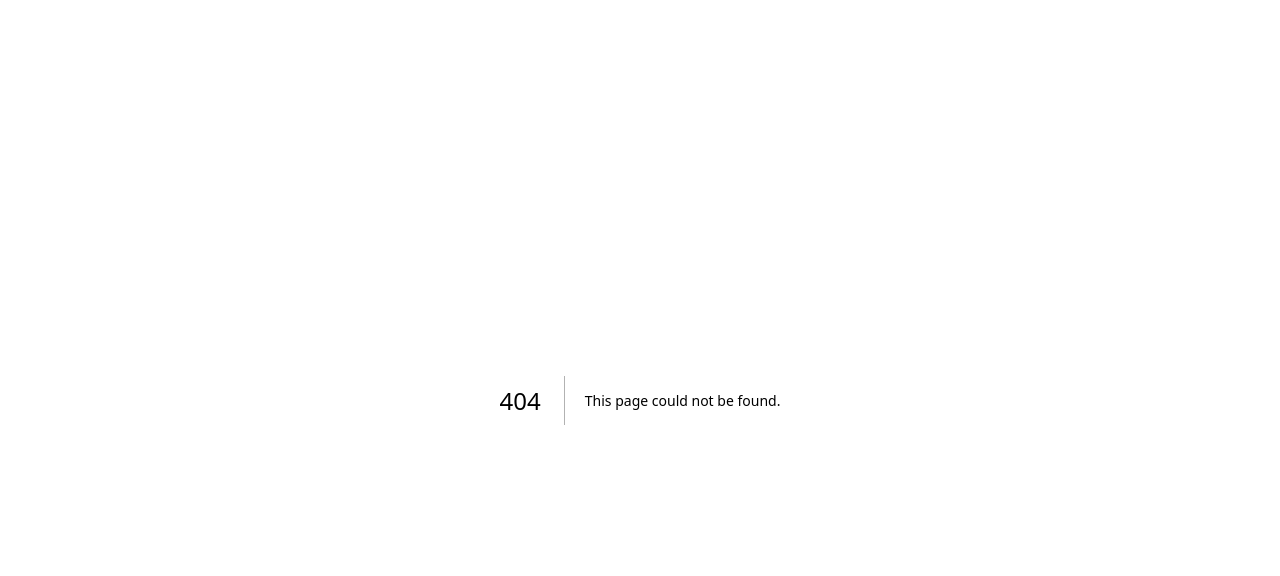
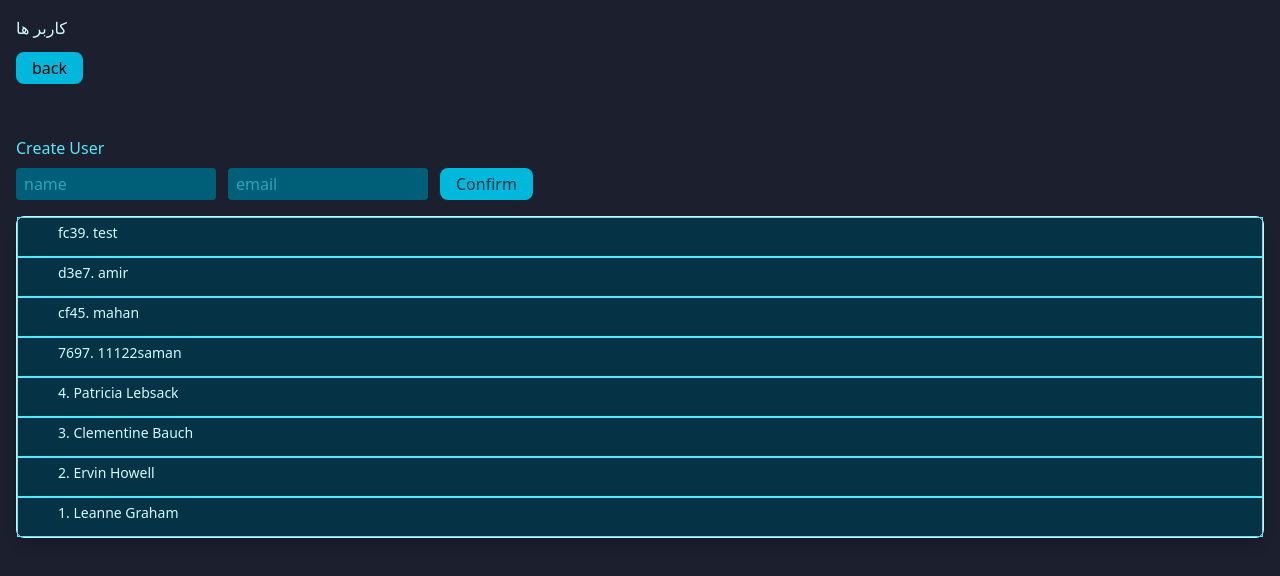
Before and after one commit to Amirsamangh/app-router-pre-rendering, a Next.js app: page /usersNoStore in a window 1280 px wide. Before the commit this address had no page. Shown: the top 576 px of the page. Built offline with nearby package versions, Linux system fonts and the light colour scheme; data requests are answered from the project's data file.

Commit message:
opting out data caching ssr

```diff
--- a/app/page.js
+++ b/app/page.js
@@ -6,6 +6,7 @@ export default function Home() {
       <List href={'/posts'} title={'پست ها'} />
       <List href={'/fposts'} title={'پست های فیلتر شده'} />
       <List href={'/users'} title={'کاربر ها'} />
+      <List href={'/usersNoStore'} title={'کاربر ها 2'} />
       <List href={'/admin'} title={'پنل ادمین'} />
     </div>
   );
--- /dev/null
+++ b/app/usersNoStore/page.jsx
@@ -0,0 +1,41 @@
+
+import BackButton from "@/components/BackButton";
+import List from "@/components/List";
+import { revalidatePath } from "next/cache";
+
+export const getUsersService = async () => {
+    // const res = await fetch('http://localhost:4000/users?_sort=id&_order=desc' , {cache: 'no-store'})
+    const res = await fetch('http://localhost:4000/users?_sort=id&_order=desc')
+    const users = await res.json()
+    return users;
+}
+
+export const dynamic = 'force-dynamic' // use for opting out of data caching
+// export const fetchcache = 'force-no-store' // use for opting out of data caching.. not working
+
+const users = async () => {
+    const users = await getUsersService()
+
+    return (
+        <div className='mt-4 px-4'>
+            <h1 className="text-cyan-100">کاربر ها</h1>
+            <BackButton />
+            <br />
+            <br />
+            <form className="my-4 text-cyan-300">
+                <h3 className="">Create User</h3>
+                <input type="text" name="name" placeholder="name" className="mt-2 mr-3 px-2 py-1 w-50 bg-cyan-800 focus:bg-cyan-950 rounded" />
+                <input type="text" name="email" placeholder="email" className="mt-2 mr-3 px-2 py-1 w-50 bg-cyan-800 focus:bg-cyan-950 rounded" />
+                <button type="submit" className="mt-2 mr-3 px-4 py-1 text-cyan-950 bg-cyan-500 hover:bg-cyan-400 transition-all rounded-lg cursor-pointer">Confirm</button>
+            </form>
+            <ul className="w-full text-sm font-medium border border-gray-200 rounded-lg shadow-lg bg-cyan-950 text-cyan-300">
+                {users.map(u => (
+                    <List key={u.id} href={`/users/${u.id}`} title={`${u.id}. ${u.name}`} />
+                ))}
+            </ul>
+
+        </div>
+    )
+}
+
+export default users;
```
